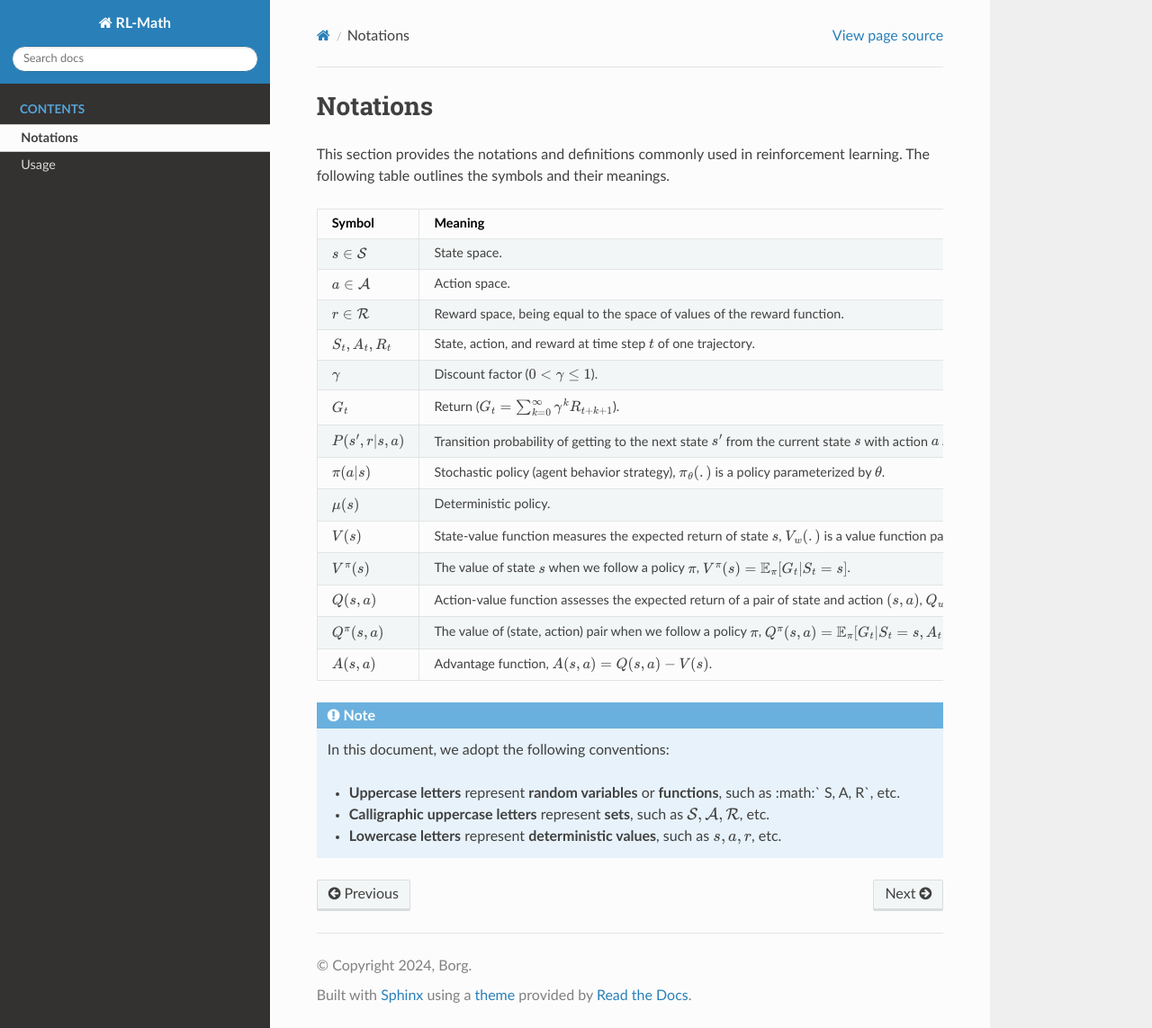
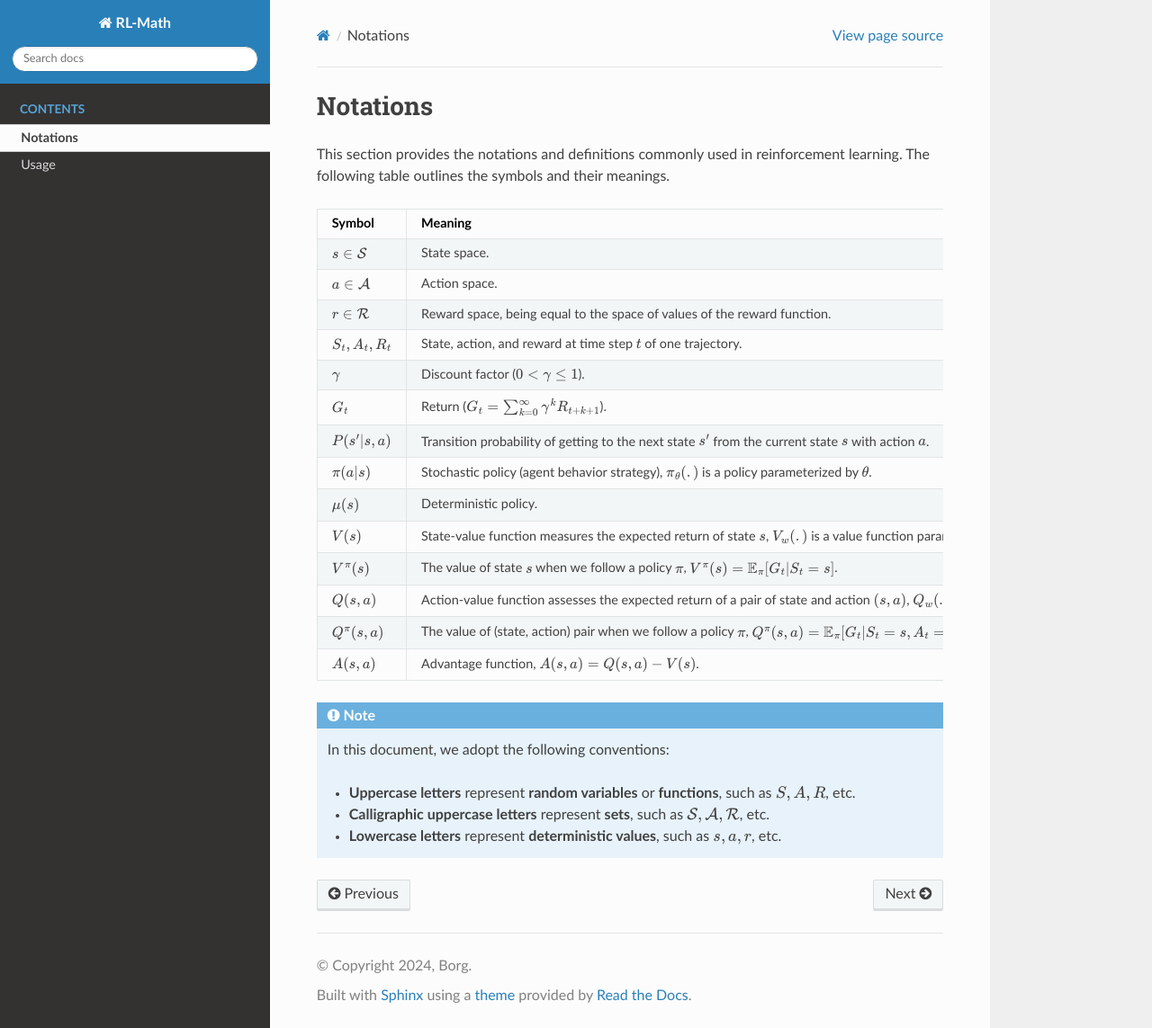
Before and after one commit to boyin96/Reinforcement-Learning-Math, a Sphinx documentation site: the page built from docs/source/symbols.rst, in a window 1280 px wide and 1143 px high. Shown: the whole window at 90% size. Built offline with Sphinx 7.4.7 and the Read the Docs theme 3.1.0, drawn with Linux system fonts in a browser that asks for light colours.

Commit message:
Update symbols.rst

```diff
--- a/docs/source/symbols.rst
+++ b/docs/source/symbols.rst
@@ -21,8 +21,8 @@ This section provides the notations and definitions commonly used in reinforceme
      - Discount factor (:math:`0 < \gamma \leq 1`).
    * - :math:`G_t`
      - Return (:math:`G_t = \sum_{k=0}^{\infty} \gamma^k R_{t+k+1}`).
-   * - :math:`P(s', r|s, a)`
-     - Transition probability of getting to the next state :math:`s'` from the current state :math:`s` with action :math:`a` and reward :math:`r`.
+   * - :math:`P(s'|s, a)`
+     - Transition probability of getting to the next state :math:`s'` from the current state :math:`s` with action :math:`a`.
    * - :math:`\pi(a|s)`
      - Stochastic policy (agent behavior strategy), :math:`\pi_\theta(.)` is a policy parameterized by :math:`\theta`.
    * - :math:`\mu(s)`
@@ -42,6 +42,6 @@ This section provides the notations and definitions commonly used in reinforceme
 
    In this document, we adopt the following conventions:
 
-   - **Uppercase letters** represent **random variables** or **functions**, such as :math:` S, A, R`, etc.
+   - **Uppercase letters** represent **random variables** or **functions**, such as :math:`S, A, R`, etc.
    - **Calligraphic uppercase letters** represent **sets**, such as :math:`\mathcal{S}, \mathcal{A}, \mathcal{R}`, etc.
    - **Lowercase letters** represent **deterministic values**, such as :math:`s, a , r`, etc.
```
